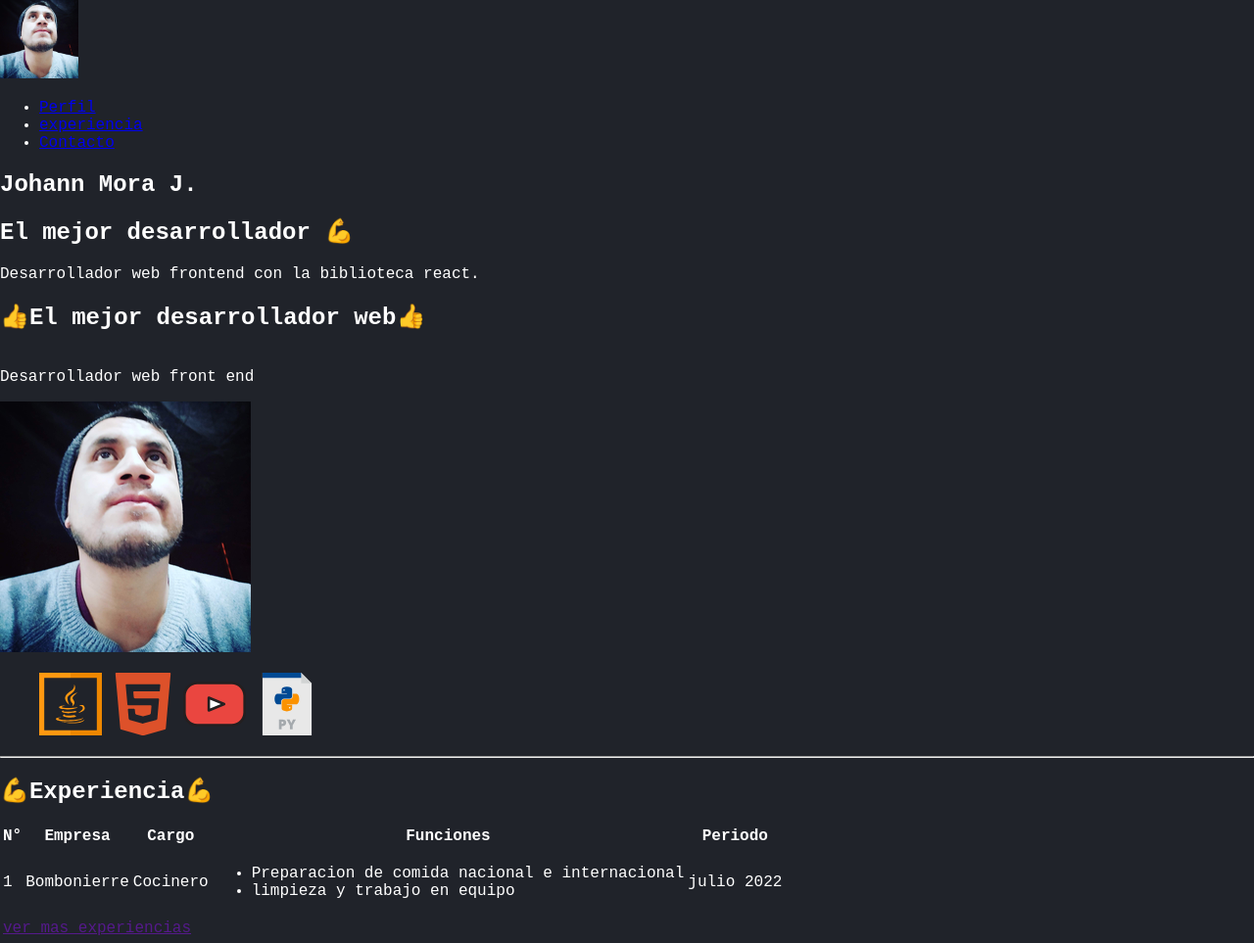
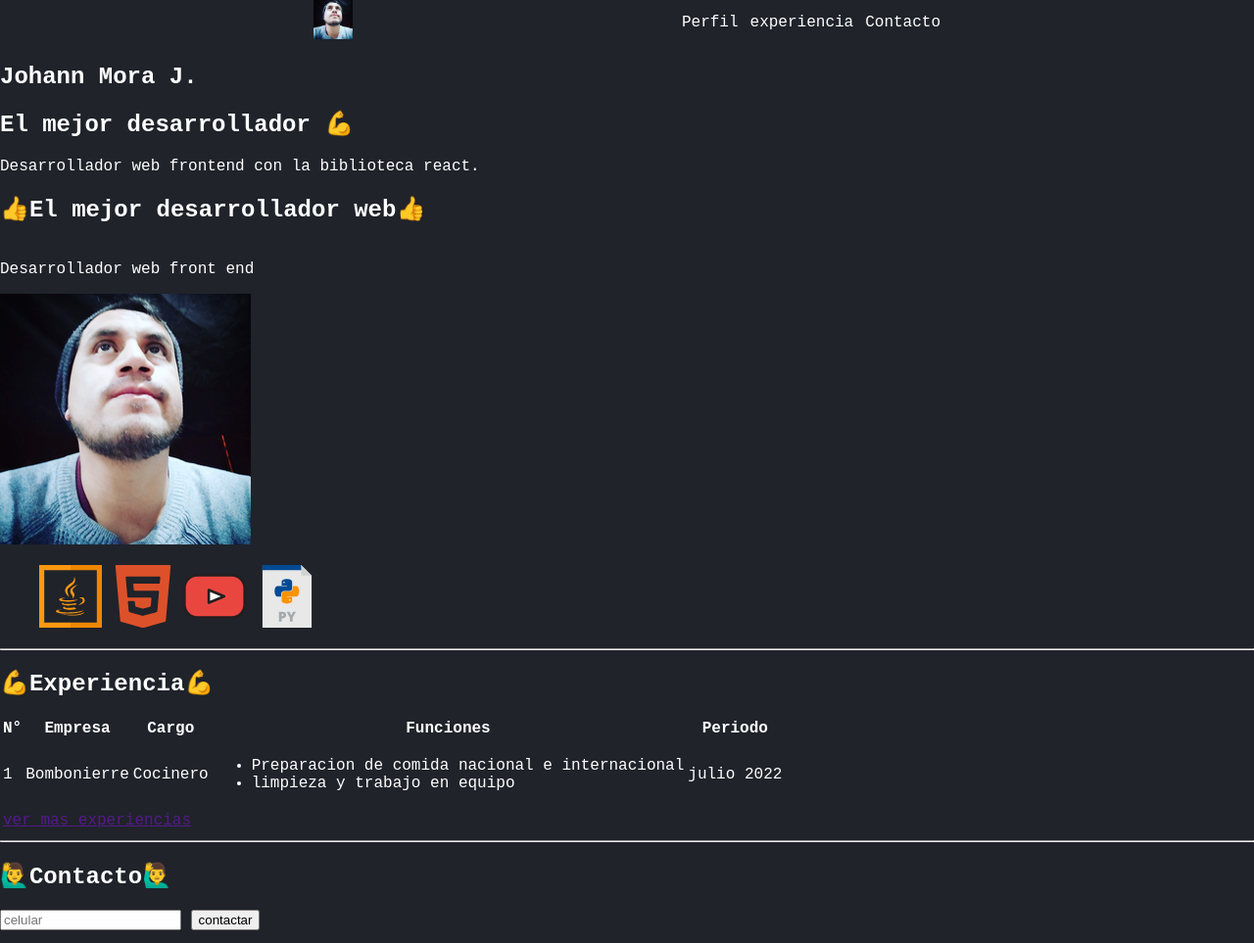
Before and after one commit to johann-henry88/proyecto-final, a plain HTML site: page johan mora/index.html in a window 1280 px wide. Shown: the top 963 px of the page at 98% size. Drawn offline with Linux system fonts and the light colour scheme.

Commit message:
css.menu__modificaciones

```diff
--- a/johan mora/css/index.css
+++ b/johan mora/css/index.css
@@ -6,3 +6,32 @@
   margin: 0;
   font-family: var(--primary-font-family);
 }
+
+.container {
+max-width: var(--max-width-container);
+margin: auto;
+padding-left: var(--padding-container);
+padding-right: var(--padding-container);
+display: flex;
+align-items: center;
+justify-content: space-between;
+}
+
+
+.menu {
+  display: flex;
+  justify-content: center;
+  gap: 0.75rem;
+  list-style: none;
+  margin: 0;
+  padding: 0;
+}
+
+.menu__link {
+  color: var(--primary-text-color);
+  text-decoration: none;
+}
+
+.menu__link:hover {
+  color: var(--primary-highlight-color);
+}
--- a/johan mora/index.html
+++ b/johan mora/index.html
@@ -11,19 +11,19 @@
 <body class="body">
     <header>
         <nav>
-            <div>
+            <div class="container">
             <a href="#hero">
-                <img src="./assets/johan.ico" alt="johan" width="80" height="80" class="nav__logo">
+                <img src="./assets/johan.ico" alt="johan" width="40" height="40">
             </a>
-            <ul>
+            <ul class="menu">
                 <li>
-                    <a href="#hero">Perfil</a>
+                    <a href="#hero" class="menu__link">Perfil</a>
                 </li>
                 <li>
-                    <a href="#experiences">experiencia</a>
+                    <a href="#experiences" class="menu__link">experiencia</a>
                 </li>
                 <li>
-                    <a href="#contact">Contacto</a>
+                    <a href="#contact" class="menu__link">Contacto</a>
                 </li>
             </ul>
             </div>
```
